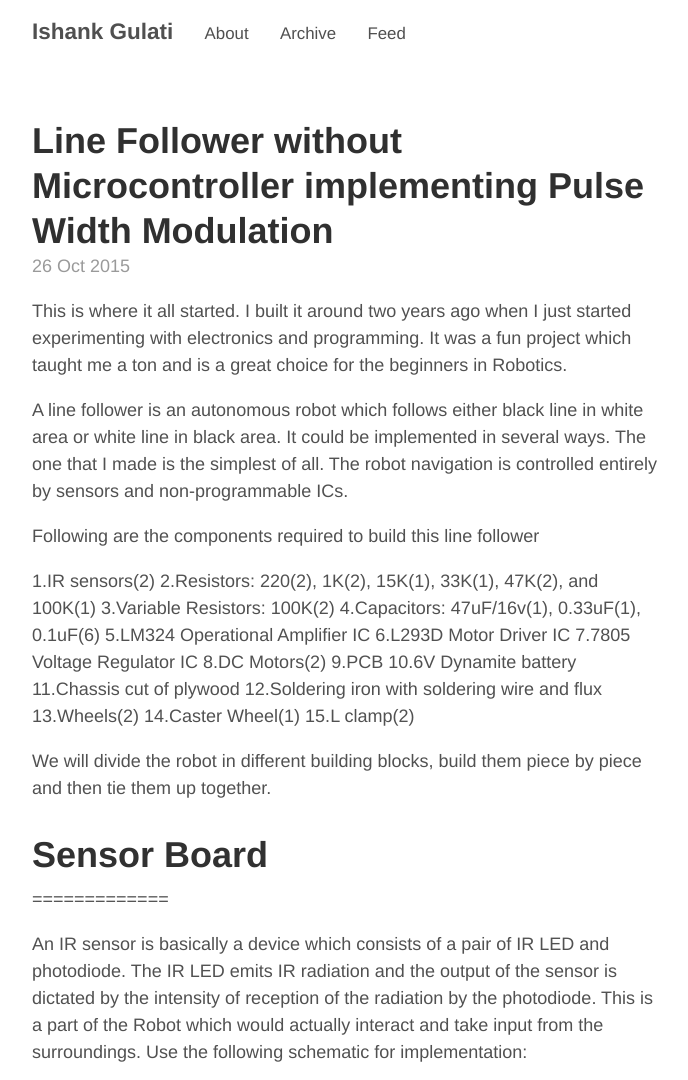
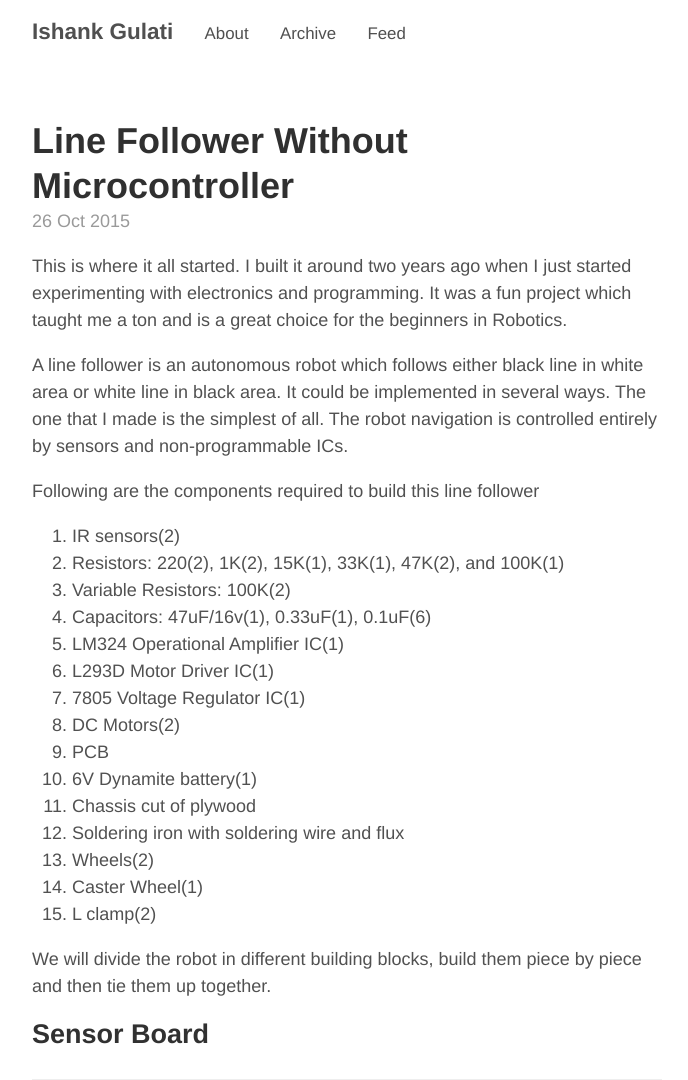
Before and after one commit to IshankGulati/ishankgulati.github.io, a Jekyll site: the page built from _posts/2015-10-26-Line Follower Without Microcontroller.md, in a window 1280 px wide and 1400 px high, cut to the strip 0-1080 px from the top of the window. Shown: the whole strip, without its empty margins (293-981 px from the left). Built offline with Jekyll 4.4.1, drawn with Linux system fonts in a browser that asks for light colours; comment, search, counter and statistics services are not loaded; some of the changed text lies outside the part shown.

Commit message:
post1-fix1

```diff
--- a/_posts/2015-10-26-Line Follower without Microcontroller implementing Pulse Width Modulation.md
+++ b/_posts/2015-10-26-Line Follower Without Microcontroller.md
@@ -1,6 +1,6 @@
 ---
 layout: post
-title: Line Follower without Microcontroller implementing Pulse Width Modulation
+title: Line Follower Without Microcontroller
 comments: True
 ---
 
@@ -10,32 +10,32 @@
 
 Following are the components required to build this line follower
 
-1.IR sensors(2)
-2.Resistors: 220(2), 1K(2), 15K(1), 33K(1), 47K(2), and 100K(1)
-3.Variable Resistors: 100K(2)
-4.Capacitors: 47uF/16v(1), 0.33uF(1), 0.1uF(6)
-5.LM324 Operational Amplifier IC
-6.L293D Motor Driver IC
-7.7805 Voltage Regulator IC
-8.DC Motors(2)
-9.PCB
-10.6V Dynamite battery
-11.Chassis cut of plywood
-12.Soldering iron with soldering wire and flux
-13.Wheels(2)
-14.Caster Wheel(1)
-15.L clamp(2)
+1. IR sensors(2)
+2. Resistors: 220(2), 1K(2), 15K(1), 33K(1), 47K(2), and 100K(1)
+3. Variable Resistors: 100K(2)
+4. Capacitors: 47uF/16v(1), 0.33uF(1), 0.1uF(6)
+5. LM324 Operational Amplifier IC(1)
+6. L293D Motor Driver IC(1)
+7. 7805 Voltage Regulator IC(1)
+8. DC Motors(2)
+9. PCB
+10. 6V Dynamite battery(1)
+11. Chassis cut of plywood
+12. Soldering iron with soldering wire and flux
+13. Wheels(2)
+14. Caster Wheel(1)
+15. L clamp(2)
 
 We will divide the robot in different building blocks, build them piece by piece and then tie them up together.
 
-#Sensor Board
-=============
+##Sensor Board
+---
 
 An IR sensor is basically a device which consists of a pair of IR LED and photodiode. The IR LED emits IR radiation and the output of the sensor is dictated by the intensity of reception of the radiation by the photodiode. This is a part of the Robot which would actually interact and take input from the surroundings. Use the following schematic for implementation:
 
-<img src="https://github.com/IshankGulati/ishankgulati.github.io/tree/master/assets/sensor-ckt.png" alt="Sensor circuit" style="width:400px;height:300px;">
+<img src="https://github.com/IshankGulati/ishankgulati.github.io/tree/master/assets/sensor-ckt.png" alt="Sensor circuit" style="width:400px;height:300px;"/>
 
-<img src="https://github.com/IshankGulati/ishankgulati.github.io/tree/master/assets/sensor_module.jpg" alt="Sensor module" style="width:400px;height:300px;">
+<img src="https://github.com/IshankGulati/ishankgulati.github.io/tree/master/assets/sensor_module.jpg" alt="Sensor module" style="width:400px;height:300px;"/>
 
 This is the part of the robot which actually differentiates between white and black line. The IR LED emits IR radiation, which in normal state gets reflected back to the module from the white surface around the black line, which gets incident on the photodiode. But, as soon as the IR radiation falls on the black line, the IR radiation gets absorbed completely by the black color, and hence there is no reflection of the IR radiation going back to the sensor module.
 
@@ -44,8 +44,8 @@
 
 **Tip:** Since IR LED emits light in the frequency range of Infra-Red, it isn't visible to the Human eye. Just to make sure that the circuit is correctly soldered, power up the board and observe the LEDs on your cell phone screen using the camera. If they are working correctly you will see them glow.
 
-#The Brain
-==========
+##The Brain
+---
 
 Till now we have successfully taken input from the arena using IR sensors. But what these sensors really provide is an analog output. To process the output from sensor module and provide input to the motors we will use LM324, a quad comparator IC to convert analog signal from sensor board to a digital signal. Now the use of quad comparators will be discussed a little later. Since we are not using microcontroller in our bot, this IC will serve as a (not so smart) brain. It will simply pick input signal from sensor module, binarize the signal and retransmit it to the motors via motor driver circuit and control its motion as explained below.
 
@@ -56,37 +56,38 @@
 
 **Tip:** Reversing the comparator connections can make bot navigate in arena having white line on a black surface.
 
-#Pulse width Modulation
-=======================
+##Pulse width Modulation
+---
 
 Till now we were using constant voltage supply for the threshold voltage. Imagine if we could use triangular waves as threshold, than the varying voltage on the other pin of compartor would produce square waves of varying duty cycle i.e. Pulse width modulated waves. This wave can be further used in controlling speed of the motors. I won't go in much details as there is an exceptional explanation of this [here](http://www.ermicro.com/blog/?p=1908).
 
-<img src="https://github.com/IshankGulati/ishankgulati.github.io/tree/master/assets/lfr-ckt.jpg" alt="LFR circuit" style="width:840px;height:600px;">
+<img src="https://github.com/IshankGulati/ishankgulati.github.io/tree/master/assets/lfr-ckt.jpg" alt="LFR circuit" style="width:840px;height:600px;"/>
 
 The above picture has been taken from [here](http://www.ermicro.com/blog/?p=1908). I have not exactly followed the above circuit. They have used LDR sensors in place of IR sensors, transistors to drive motor and some other minor changes which can be easily figured out.
 
 Below is my implementation of this circuit.
 
-<img src="https://github.com/IshankGulati/ishankgulati.github.io/tree/master/assets/brain.jpg" alt="PWM circuit" style="width:400px;height:300px;">
+<img src="https://github.com/IshankGulati/ishankgulati.github.io/tree/master/assets/brain.jpg" alt="PWM circuit" style="width:400px;height:300px;"/>
 
-#Motor Driver Circuit
-=====================
+##Motor Driver Circuit
+---
 
-<img src="https://github.com/IshankGulati/ishankgulati.github.io/tree/master/assets/motor.jpg" alt="Motor Driver" style="width:400px;height:300px;">
+<img src="https://github.com/IshankGulati/ishankgulati.github.io/tree/master/assets/motor.jpg" alt="Motor Driver" style="width:400px;height:300px;"/>
 
 This is a very easy circuit. Just follow the above circuit diagram and you will be ready to go.
 
-#Power Supply
-=============
-<img src="https://github.com/IshankGulati/ishankgulati.github.io/tree/master/assets/7805.PNG" alt="7805" style="width:400px;height:300px;">
+##Power Supply
+---
+
+<img src="https://github.com/IshankGulati/ishankgulati.github.io/tree/master/assets/7805.PNG" alt="7805" style="width:400px;height:300px;"/>
 
 If a power supply of greater than 5v is used in the circuit, than a voltage regulator must be used to trim the voltage. Also it is advised to use a seperate power supply for motor driver circuit.
 Solder a 0.33uF capacitor to the input pin of IC and a 0.1uF capacitor to the output pin and connect the othe end of capacitors to a common ground. Also connect the middle pin to the common ground. I have also connected an LED through 330ohm resistor for the on/off notification.
 
-<img src="https://github.com/IshankGulati/ishankgulati.github.io/tree/master/assets/power_sup.jpg " alt="Power Supply" style="width:400px;height:300px;">
+<img src="https://github.com/IshankGulati/ishankgulati.github.io/tree/master/assets/power_sup.jpg " alt="Power Supply" style="width:400px;height:300px;"/>
 
-#Chassis
-========
+##Chassis
+---
 
 Well the most difficult part is over. I made chassis by cutting out a small piece from plywood. Motors can be attached to chassis using L clamps. Also prebuilt chassis can be used. Now all that is left is combining all the parts and giving your bot a run.
 
@@ -94,7 +95,7 @@
 
 Thanks!
 
-<img src="https://github.com/IshankGulati/ishankgulati.github.io/tree/master/assets/lwr-wo-mcu.jpg " alt="Final LFR" style="width:400px;height:300px;">
+<img src="https://github.com/IshankGulati/ishankgulati.github.io/tree/master/assets/lwr-wo-mcu.jpg " alt="Final LFR" style="width:400px;height:300px;"/>
 
 <a href="http://www.youtube.com/watch?feature=player_embedded&v=xkZcu1CB4b0
 " target="_blank"><img src="http://img.youtube.com/vi/xkZcu1CB4b0/0.jpg"
```
